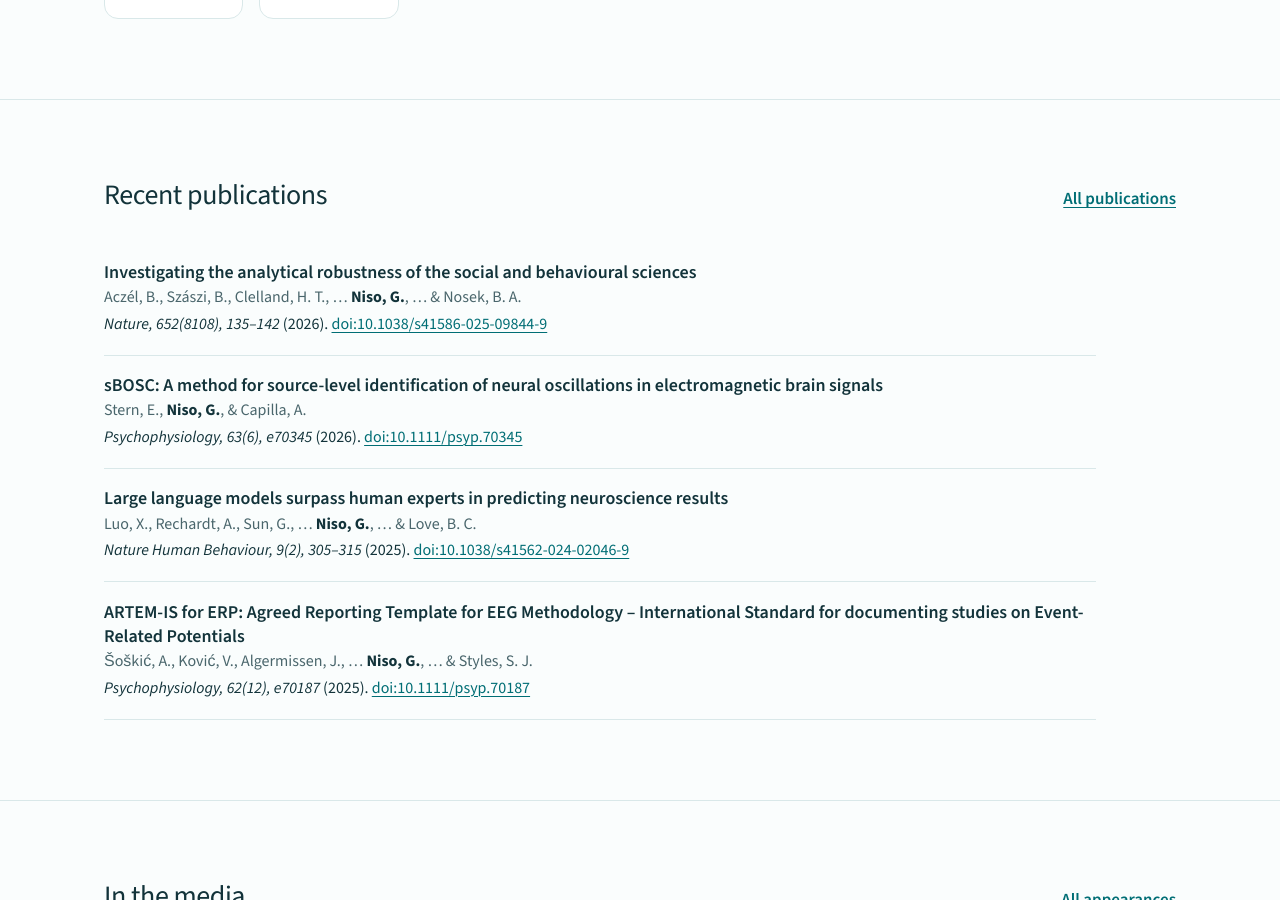
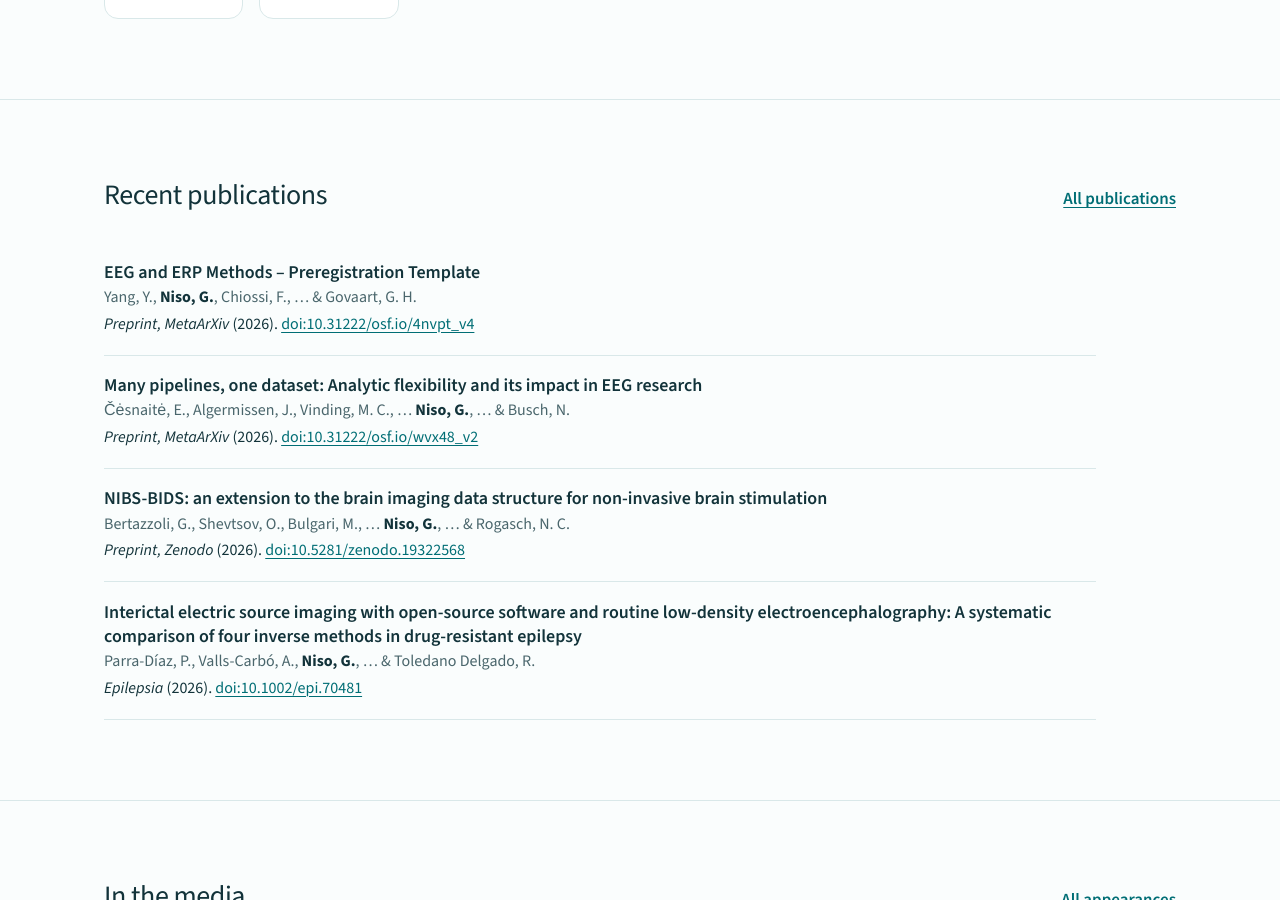
Before and after one commit to guiomar/guiomar.github.io, a Jekyll site: the page built from index.html, in a window 1280 px wide and 900 px high, scrolled down 2565 px. Built offline with Jekyll 4.4.1, drawn with Linux system fonts in a browser that asks for light colours.

Commit message:
Publications: add missing recent works
Co-Authored-By: Claude Opus 5.5 <noreply@anthropic.com>
Claude-Session: https://claude.ai/code/session_016qHx7xJtVuA2p8MXZK7uaB

```diff
--- a/_data/publications.yml
+++ b/_data/publications.yml
@@ -1,6 +1,26 @@
 # Selected publications. Add new ones at the top.
 # "authors" is shown as written; your name is highlighted automatically.
 
+- authors: Yang, Y., Niso, G., Chiossi, F., … & Govaart, G. H.
+  year: 2026
+  title: EEG and ERP Methods – Preregistration Template
+  venue: Preprint, MetaArXiv
+  doi: 10.31222/osf.io/4nvpt_v4
+- authors: Čėsnaitė, E., Algermissen, J., Vinding, M. C., … Niso, G., … & Busch, N.
+  year: 2026
+  title: "Many pipelines, one dataset: Analytic flexibility and its impact in EEG research"
+  venue: Preprint, MetaArXiv
+  doi: 10.31222/osf.io/wvx48_v2
+- authors: Bertazzoli, G., Shevtsov, O., Bulgari, M., … Niso, G., … & Rogasch, N. C.
+  year: 2026
+  title: "NIBS-BIDS: an extension to the brain imaging data structure for non-invasive brain stimulation"
+  venue: Preprint, Zenodo
+  doi: 10.5281/zenodo.19322568
+- authors: Parra-Díaz, P., Valls-Carbó, A., Niso, G., … & Toledano Delgado, R.
+  year: 2026
+  title: "Interictal electric source imaging with open-source software and routine low-density electroencephalography: A systematic comparison of four inverse methods in drug-resistant epilepsy"
+  venue: Epilepsia
+  doi: 10.1002/epi.70481
 - authors: Aczél, B., Szászi, B., Clelland, H. T., … Niso, G., … & Nosek, B. A.
   year: 2026
   title: Investigating the analytical robustness of the social and behavioural sciences
@@ -11,6 +31,11 @@
   title: "sBOSC: A method for source-level identification of neural oscillations in electromagnetic brain signals"
   venue: Psychophysiology, 63(6), e70345
   doi: 10.1111/psyp.70345
+- authors: Bouchard, A. E., Wong, D. Y., Bogner, W., … Niso, G., … & Mikkelsen, M.
+  year: 2025
+  title: MRS-BIDS, an extension to the Brain Imaging Data Structure for magnetic resonance spectroscopy
+  venue: Scientific Data
+  doi: 10.1038/s41597-025-05543-2
 - authors: Luo, X., Rechardt, A., Sun, G., … Niso, G., … & Love, B. C.
   year: 2025
   title: Large language models surpass human experts in predicting neuroscience results
@@ -26,6 +51,16 @@
   title: "NIRS-BIDS: Brain Imaging Data Structure extended to near-infrared spectroscopy"
   venue: Scientific Data, 12(1), 159
   doi: 10.1038/s41597-024-04136-9
+- authors: Chino Vilca, B. N., de Frutos-Lucas, J., Antón-Toro, L. F., … Niso, G., & Maestú, F.
+  year: 2024
+  title: M/EEG Hallmarks of Healthy and Pathological Aging
+  venue: Book chapter, Springer
+  doi: 10.1007/978-3-031-72219-6_42
+- authors: Levitas, D. J., Hayashi, S., Vinci-Booher, S., … Niso, G., & Pestilli, F.
+  year: 2024
+  title: "ezBIDS: Guided standardization of neuroimaging data interoperable with major data archives and platforms"
+  venue: Scientific Data
+  doi: 10.1038/s41597-024-02959-0
 - authors: Mushtaq, F., Welke, D., Gallagher, A., … Niso, G., … & Valdes-Sosa, P.
   year: 2024
   title: One hundred years of EEG for brain and behaviour research
@@ -41,6 +76,11 @@
   title: The past, present, and future of the Brain Imaging Data Structure (BIDS)
   venue: Imaging Neuroscience, 2, 1–19
   doi: 10.1162/imag_a_00103
+- authors: Nikolaidis, A., Manchini, M., Auer, T., … Niso, G., … & Zwiers, M. P.
+  year: 2023
+  title: Proceedings of the OHBM Brainhack 2021
+  venue: Aperture Neuro
+  doi: 10.52294/258801b4-a9a9-4d30-a468-c43646391211
 - authors: Niso, G., Romero, E., Moreau, J. T., … & Krol, L.
   year: 2023
   title: "Wireless EEG: A survey of systems and studies"
```
